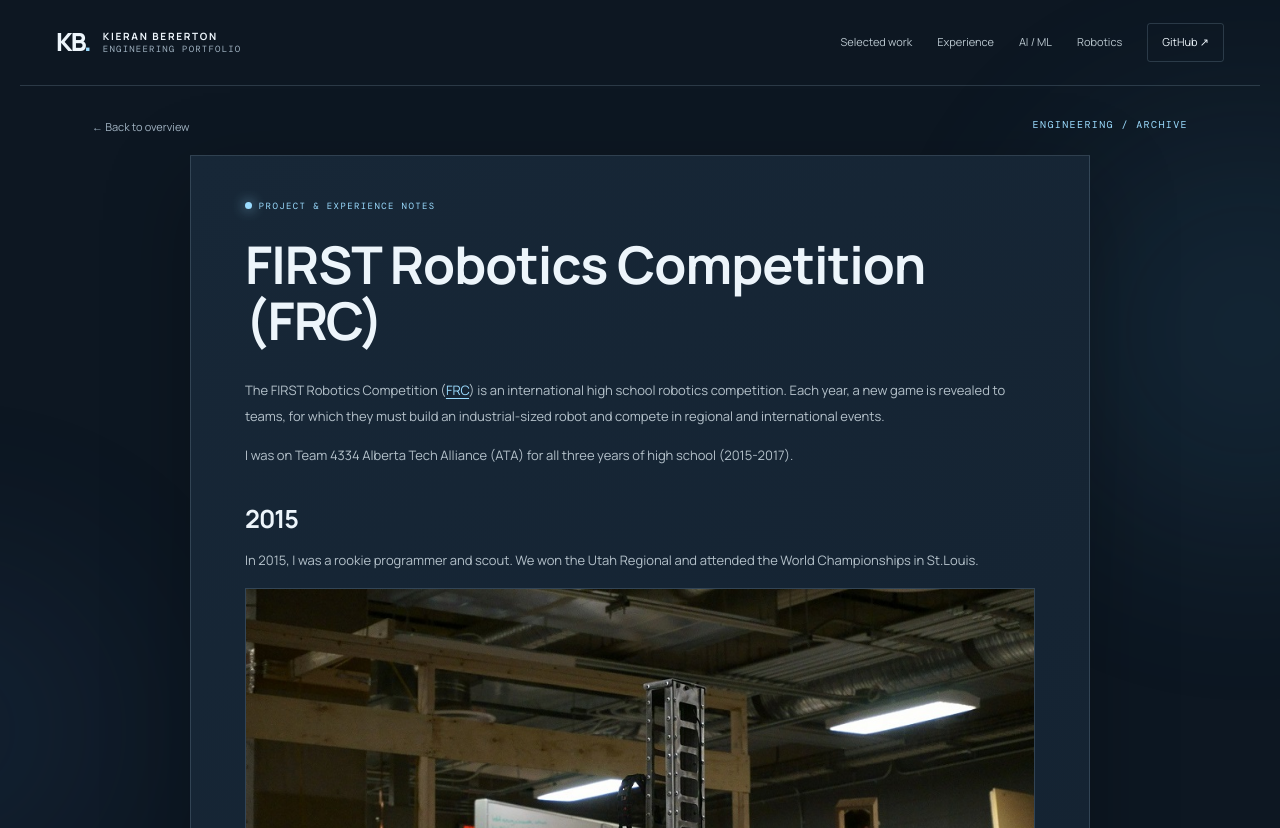
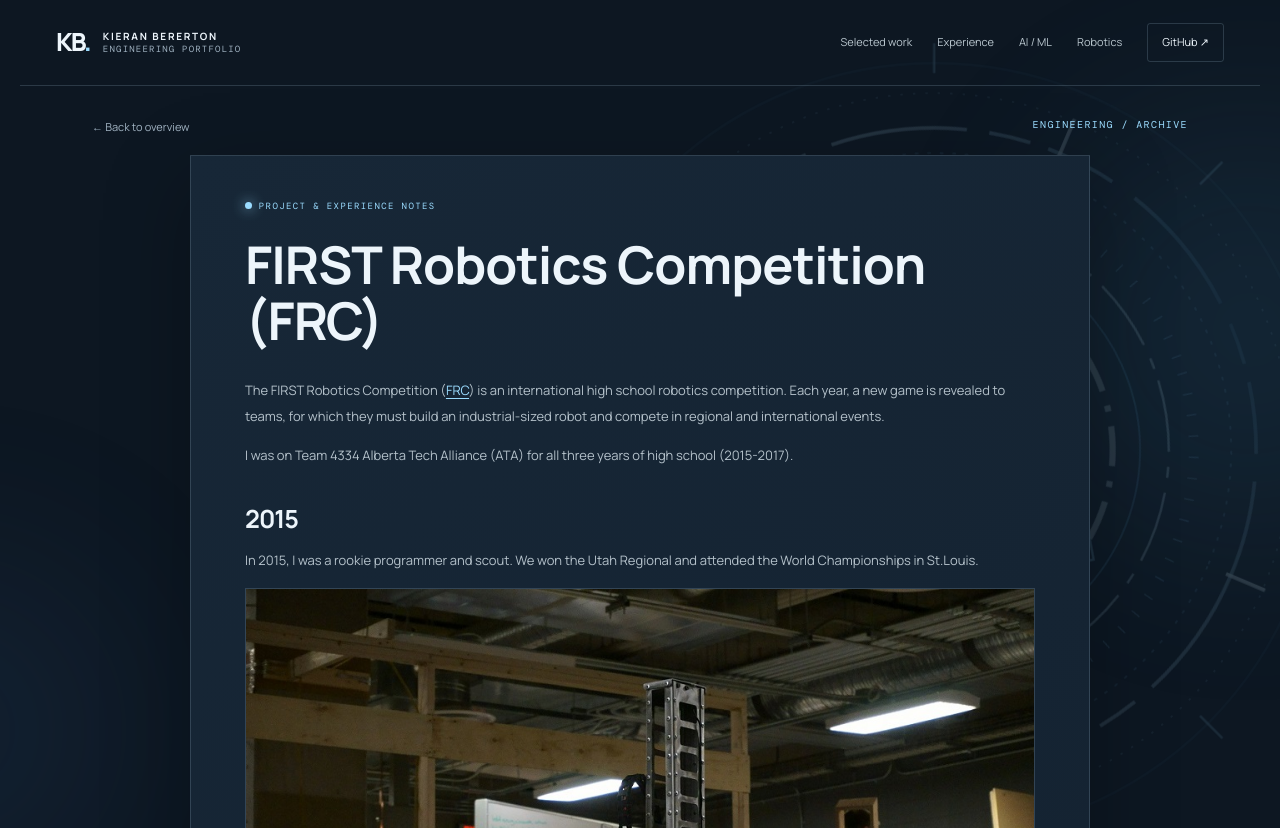
Before and after one commit to ATAKieran/portfolio, a Jekyll site: the page built from robotics.md, in a window 1280 px wide. Shown: the top 828 px of the page. Built offline with Jekyll 4.4.1, drawn with Linux system fonts in a browser that asks for light colours.

Commit message:
Insert the animated reactor artwork behind every page

```diff
--- a/_layouts/default.html
+++ b/_layouts/default.html
@@ -13,6 +13,21 @@
 </head>
 <body>
   <div class="ambient ambient-one"></div><div class="ambient ambient-two"></div>
+  <div class="reactor-background" aria-hidden="true">
+    <svg class="reactor-svg" viewBox="0 0 800 800" xmlns="http://www.w3.org/2000/svg">
+      <defs>
+        <radialGradient id="reactor-core"><stop offset="0" stop-color="#eaf8ff" stop-opacity=".95"/><stop offset=".12" stop-color="#a8e1ff" stop-opacity=".85"/><stop offset=".32" stop-color="#69bfff" stop-opacity=".28"/><stop offset="1" stop-color="#69bfff" stop-opacity="0"/></radialGradient>
+        <linearGradient id="reactor-ring" x1="0" y1="0" x2="1" y2="1"><stop offset="0" stop-color="#d9f3ff" stop-opacity=".9"/><stop offset=".48" stop-color="#75caff" stop-opacity=".25"/><stop offset="1" stop-color="#d9f3ff" stop-opacity=".75"/></linearGradient>
+        <filter id="reactor-glow" x="-80%" y="-80%" width="260%" height="260%"><feGaussianBlur stdDeviation="5" result="blur"/><feMerge><feMergeNode in="blur"/><feMergeNode in="SourceGraphic"/></feMerge></filter>
+      </defs>
+      <g class="reactor-halo" filter="url(#reactor-glow)"><circle cx="400" cy="400" r="310" fill="none" stroke="#7bcaff" stroke-opacity=".12" stroke-width="2"/><circle cx="400" cy="400" r="286" fill="none" stroke="#a8e1ff" stroke-opacity=".3" stroke-width="1.5" stroke-dasharray="2 8"/></g>
+      <g class="reactor-rotate reactor-rotate-slow"><circle cx="400" cy="400" r="258" fill="none" stroke="url(#reactor-ring)" stroke-width="3" stroke-dasharray="110 18 34 15 58 22"/><circle cx="400" cy="400" r="238" fill="none" stroke="#8bd3ff" stroke-opacity=".38" stroke-width="1.5" stroke-dasharray="3 7"/><path d="M400 112v34 M400 654v34 M112 400h34 M654 400h34" stroke="#d7f2ff" stroke-opacity=".75" stroke-width="3"/></g>
+      <g class="reactor-rotate reactor-rotate-reverse"><circle cx="400" cy="400" r="208" fill="none" stroke="#8acfff" stroke-opacity=".55" stroke-width="8" stroke-dasharray="1 16"/><circle cx="400" cy="400" r="188" fill="none" stroke="#c6edff" stroke-opacity=".65" stroke-width="2" stroke-dasharray="58 12 9 12"/><circle cx="400" cy="400" r="165" fill="none" stroke="#75caff" stroke-opacity=".45" stroke-width="1.5"/></g>
+      <g class="reactor-rotate reactor-rotate-fast"><circle cx="400" cy="400" r="143" fill="none" stroke="#d5f2ff" stroke-opacity=".65" stroke-width="5" stroke-dasharray="32 12 5 12"/><path d="M400 245l20 20-20 20-20-20z M555 400l-20 20-20-20 20-20z M400 555l-20-20 20-20 20 20z M245 400l20-20 20 20-20 20z" fill="none" stroke="#9bdcff" stroke-opacity=".65" stroke-width="2"/></g>
+      <g stroke="#9bdcff" stroke-opacity=".55" stroke-width="2"><path d="M400 74v24 M400 702v24 M74 400h24 M702 400h24"/><path d="M169 169l18 18 M613 613l18 18 M631 169l-18 18 M187 613l-18-18"/></g>
+      <circle cx="400" cy="400" r="112" fill="url(#reactor-core)" class="reactor-pulse"/><circle cx="400" cy="400" r="74" fill="none" stroke="#d8f3ff" stroke-opacity=".7" stroke-width="2"/><circle cx="400" cy="400" r="56" fill="none" stroke="#8bd3ff" stroke-opacity=".8" stroke-width="5" stroke-dasharray="3 8"/><circle cx="400" cy="400" r="34" fill="url(#reactor-core)" filter="url(#reactor-glow)"/><circle cx="400" cy="400" r="10" fill="#effaff" opacity=".9"/><path d="M400 360v-16 M400 440v-16 M360 400h-16 M440 400h-16" stroke="#e5f7ff" stroke-opacity=".75" stroke-width="2"/>
+    </svg>
+  </div>
   <header class="site-header">
     <a class="wordmark" href="{{ '/' | relative_url }}"><span class="wordmark-mark">KB<span>.</span></span><span class="wordmark-copy"><strong>KIERAN BERERTON</strong><small>ENGINEERING PORTFOLIO</small></span></a>
     <nav class="main-nav" aria-label="Main navigation">
```
